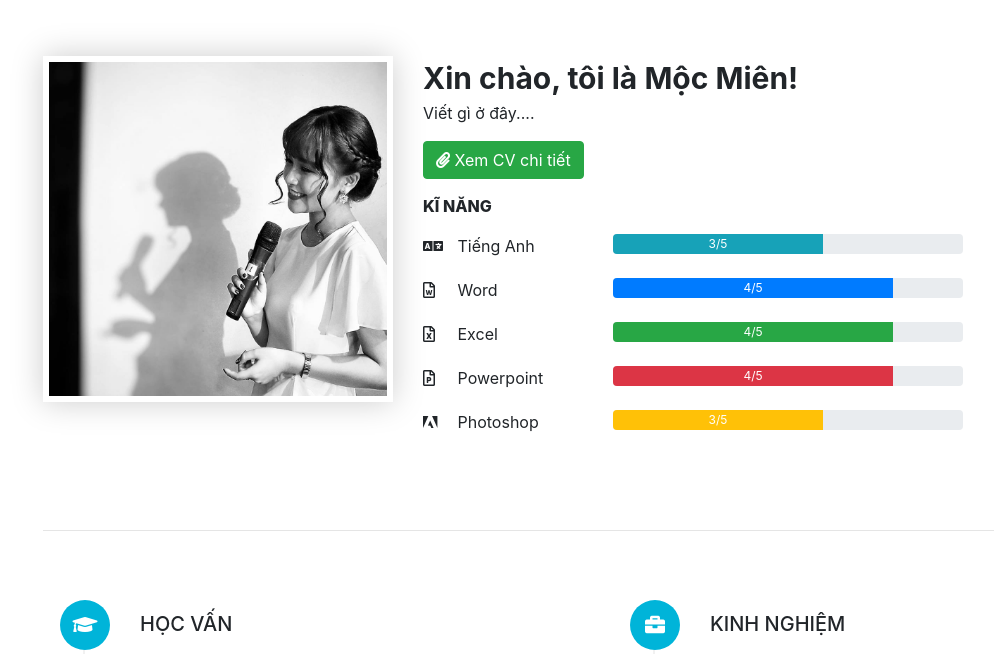
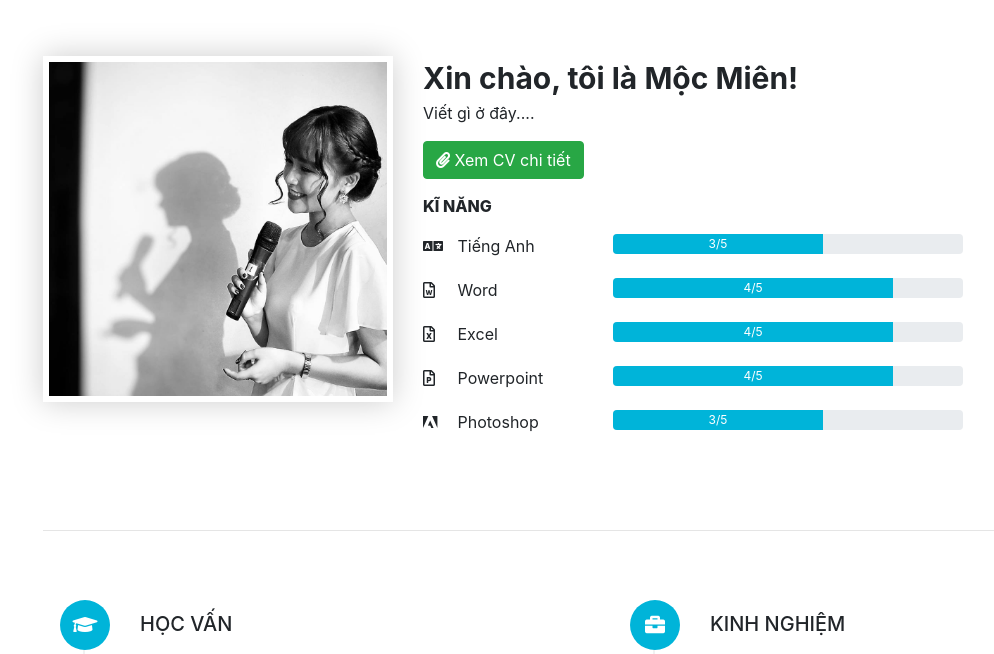
Before and after one commit to godturtle48/godturtle48.github.io, a PHP site: page / in a window 1280 px wide. Shown: the part 804-1458 px from the top of the page, without its empty margins (42-1036 px from the left). Run offline with PHP 8.4, Linux system fonts and the light colour scheme.

Commit message:
change color of progress-bar

```diff
--- a/CSS/index.css
+++ b/CSS/index.css
@@ -175,6 +175,9 @@ hr {
             #information-section .skill-section .progress {
                 height: 20px;
             }
+                #information-section .skill-section .progress .progress-bar {
+                    background-color: #00b4d9;
+                }
 #education-section {
     background-color: #ffffff;
     padding: 10px 0;
--- a/index.html
+++ b/index.html
@@ -107,7 +107,7 @@
                                 </div>
                                 <div class="col-xs-12 col-md-6">
                                     <div class="progress">
-                                        <div class="progress-bar bg-info" role="progressbar" style="width: 60%;"
+                                        <div class="progress-bar" role="progressbar" style="width: 60%;"
                                             aria-valuenow="25" aria-valuemin="0" aria-valuemax="100">3/5</div>
                                     </div>
                                 </div>
@@ -123,7 +123,7 @@
                                 </div>
                                 <div class="col-xs-12 col-md-6">
                                     <div class="progress">
-                                        <div class="progress-bar bg-primary" role="progressbar" style="width: 80%;"
+                                        <div class="progress-bar" role="progressbar" style="width: 80%;"
                                             aria-valuenow="25" aria-valuemin="0" aria-valuemax="100">4/5</div>
                                     </div>
                                 </div>
@@ -139,7 +139,7 @@
                                 </div>
                                 <div class="col-xs-12 col-md-6">
                                     <div class="progress">
-                                        <div class="progress-bar bg-success" role="progressbar" style="width: 80%;"
+                                        <div class="progress-bar" role="progressbar" style="width: 80%;"
                                             aria-valuenow="25" aria-valuemin="0" aria-valuemax="100">4/5</div>
                                     </div>
                                 </div>
@@ -155,7 +155,7 @@
                                 </div>
                                 <div class="col-xs-12 col-md-6">
                                     <div class="progress">
-                                        <div class="progress-bar bg-danger" role="progressbar" style="width: 80%;"
+                                        <div class="progress-bar" role="progressbar" style="width: 80%;"
                                             aria-valuenow="25" aria-valuemin="0" aria-valuemax="100">4/5</div>
                                     </div>
                                 </div>
@@ -171,7 +171,7 @@
                                 </div>
                             <div class="col-xs-12 col-md-6">
                                 <div class="progress">
-                                    <div class="progress-bar bg-warning" role="progressbar" style="width: 60%;"
+                                    <div class="progress-bar" role="progressbar" style="width: 60%;"
                                         aria-valuenow="25" aria-valuemin="0" aria-valuemax="100">3/5</div>
                                 </div>
                             </div>
```
